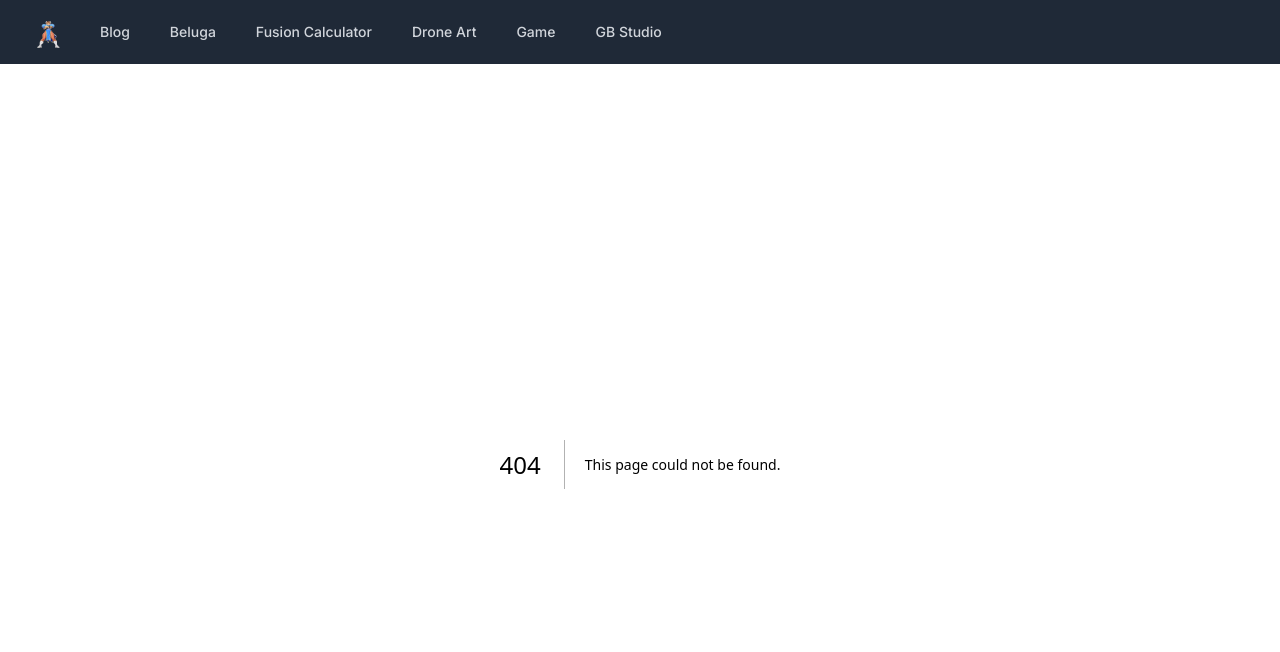
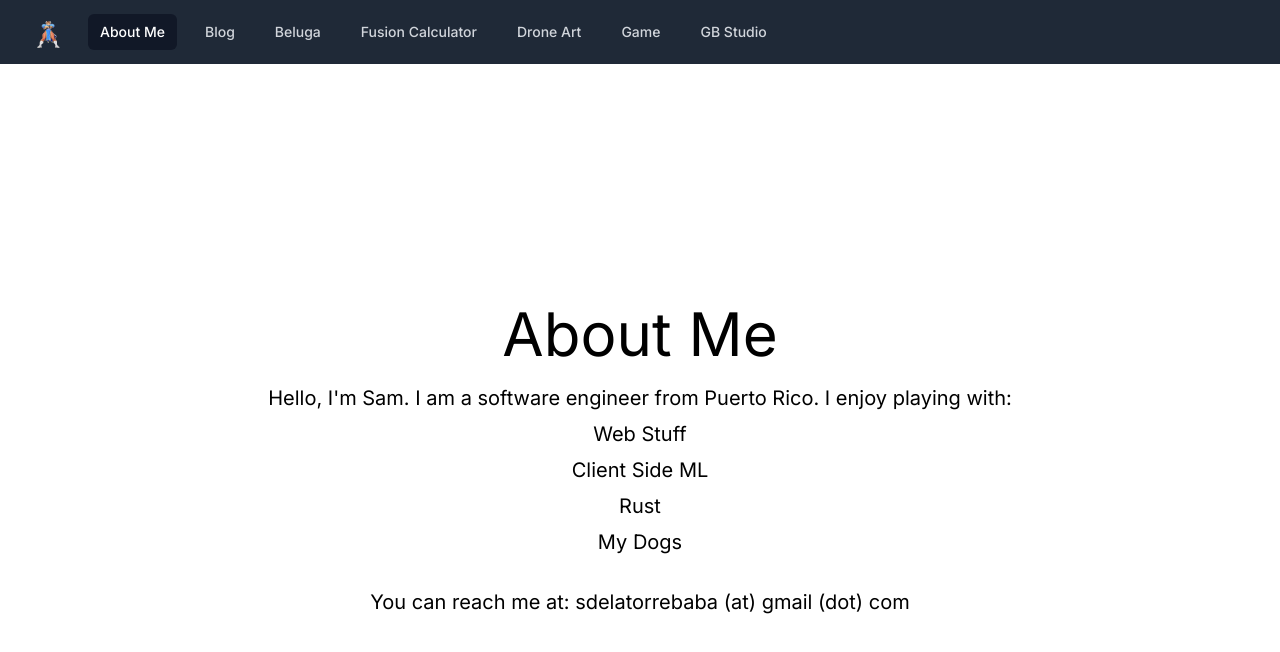
Before and after one commit to samelliottdlt/website, a Next.js app: page /about-me in a window 1280 px wide. Before the commit this address had no page. Shown: the top 652 px of the page. Built offline with nearby package versions, Linux system fonts and the light colour scheme.

Commit message:
qol fixes

```diff
--- /dev/null
+++ b/app/about-me/page.tsx
@@ -0,0 +1,23 @@
+function Page() {
+  return (
+    <div className="flex flex-col items-center justify-center h-screen text-center bg-white p-5">
+      <h1 className="text-6xl text-black mb-5">About Me</h1>
+      <p className="text-xl text-black mb-2">
+        Hello, I&apos;m Sam. I am a software engineer from Puerto Rico. I enjoy
+        playing with:
+      </p>
+      <ul className="list-none text-black text-xl text-center">
+        <li className="mb-2">Web Stuff</li>
+        <li className="mb-2">Client Side ML</li>
+        <li className="mb-2">Rust</li>
+        <li className="mb-2">My Dogs</li>
+      </ul>
+      <br />
+      <p className="text-xl text-black mb-2">
+        You can reach me at: sdelatorrebaba (at) gmail (dot) com
+      </p>
+    </div>
+  );
+}
+
+export default Page;
--- /dev/null
+++ b/app/beluga/page.tsx
@@ -0,0 +1,12 @@
+function Page() {
+  return (
+    <>
+      <iframe
+        src="https://sams-awesome-space.nyc3.digitaloceanspaces.com/index.html"
+        className="h-screen w-screen"
+      />
+    </>
+  );
+}
+
+export default Page;
--- a/app/gbstudio/page.tsx
+++ b/app/gbstudio/page.tsx
@@ -1,7 +1,27 @@
+"use client";
+
 import Script from "next/script";
+import { useEffect, useState } from "react";
 import "./page.css";
 
 function Page() {
+  const [binjgbLoaded, setBinjgbLoaded] = useState(false);
+
+  const handleLoad = () => {
+    setBinjgbLoaded(true);
+  };
+
+  useEffect(() => {
+    return () => {
+      // compiled script.js creates a global emulator object
+      // @ts-ignore
+      const emulator = window.emulator;
+      if (emulator !== undefined) {
+        emulator.stop();
+      }
+    };
+  }, []);
+
   return (
     <>
       <div id="game">
@@ -29,8 +49,14 @@ function Page() {
           A
         </div>
       </div>
-      <Script src="/gbstudio/binjgb.js" strategy="lazyOnload" />
-      <Script src="/gbstudio/script.js" strategy="lazyOnload" />
+      <Script
+        src="/gbstudio/binjgb.js"
+        strategy="lazyOnload"
+        onLoad={handleLoad}
+      />
+      {binjgbLoaded && (
+        <Script src="/gbstudio/script.js" strategy="lazyOnload" />
+      )}
     </>
   );
 }
--- a/components/Navbar.tsx
+++ b/components/Navbar.tsx
@@ -4,9 +4,10 @@ import { Disclosure } from "@headlessui/react";
 import { Bars3Icon, XMarkIcon } from "@heroicons/react/24/outline";
 import Image from "next/image";
 import Link from "next/link";
-import { useEffect, useState } from "react";
+import { usePathname } from "next/navigation";
 
 const defaultNavigation = [
+  { name: "About Me", href: "/about-me", current: false },
   { name: "Blog", href: "/blog", current: false },
   { name: "Beluga", href: "/beluga", current: false },
   { name: "Fusion Calculator", href: "/fusion-calculator", current: false },
@@ -20,18 +21,12 @@ function classNames(...classes: string[]) {
 }
 
 export default function Navbar() {
-  const [navigation, setNavigation] = useState(defaultNavigation);
+  const pathName = usePathname();
 
-  useEffect(() => {
-    const updatedNavigation = defaultNavigation.map((item) => {
-      const slug = window.location.pathname.split("/")[1];
-      if (slug === item.href.split("/")[1]) {
-        return { ...item, current: true };
-      }
-      return item;
-    });
-    setNavigation(updatedNavigation);
-  }, []);
+  const navigation = defaultNavigation.map((item) => {
+    const current = pathName === item.href;
+    return { ...item, current };
+  });
 
   return (
     <Disclosure as="nav" className="bg-gray-800">
--- a/next.config.js
+++ b/next.config.js
@@ -1,17 +1,3 @@
 module.exports = {
   reactStrictMode: true,
-  async rewrites() {
-    return [
-      {
-        source: "/beluga",
-        destination:
-          "https://sams-awesome-space.nyc3.digitaloceanspaces.com/index.html",
-      },
-      {
-        source: "/beluga/:slug",
-        destination:
-          "https://sams-awesome-space.nyc3.digitaloceanspaces.com/index.html/:slug",
-      },
-    ];
-  },
 };
```
